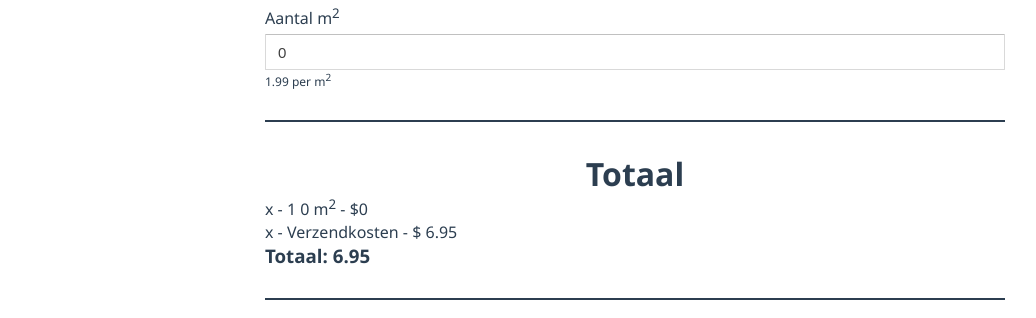
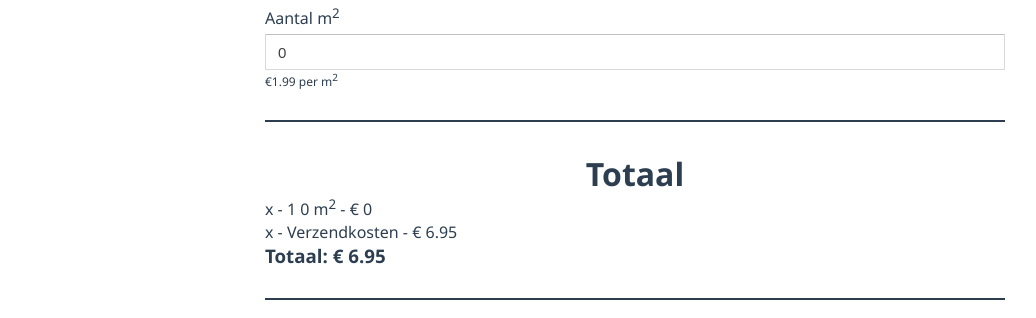
Before and after one commit to DaanKorver/Grassie, a Vue app: page /webshopbox/products/bestellen/1 in a window 1280 px wide. Shown: the part 544-862 px from the top of the page, without its empty margins (5-1041 px from the left). Built offline with nearby package versions, Linux system fonts and the light colour scheme.

Commit message:
Translated english text to Dutch

```diff
--- a/src/components/Footer.vue
+++ b/src/components/Footer.vue
@@ -34,7 +34,7 @@
                 <p class="link">Facebook</p>
                 <p class="link">Instagram</p>
                 <p class="link">Twitter</p>
-                <p class="copyright">Copyright © 2019, All rights reserved</p>
+                <p class="copyright">Copyright © 2019, Alle rechten voorbehouden</p>
             </div>
         </div>
     </div>
--- a/src/views/Bestellen.vue
+++ b/src/views/Bestellen.vue
@@ -36,12 +36,12 @@
                 <hr>
                 <label for="squarem">Aantal m<sup>2</sup></label>
                 <input id="inputPrice" type="number" v-model="textInput" required/>
-                <p>1.99 per m<sup>2</sup></p>
+                <p>&euro;1.99 per m<sup>2</sup></p>
                 <hr>
                 <h1>Totaal</h1>
-                <p>x - {{itemName}} {{textInput}} m<sup>2</sup> - ${{textInput * price}}</p>
-                <p>x - Verzendkosten - $ 6.95</p>
-                <h3>Totaal: {{(textInput * price) + 6.95}}</h3>
+                <p>x - {{itemName}} {{textInput}} m<sup>2</sup> - 	&euro; {{textInput * price}}</p>
+                <p>x - Verzendkosten - 	&euro; 6.95</p>
+                <h3>Totaal: 	&euro; {{(textInput * price) + 6.95}}</h3>
                 <hr>
                 <input type="submit" @click.stop.prevent="submit()">
             </form>
```
